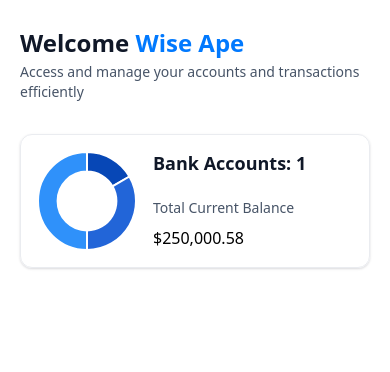
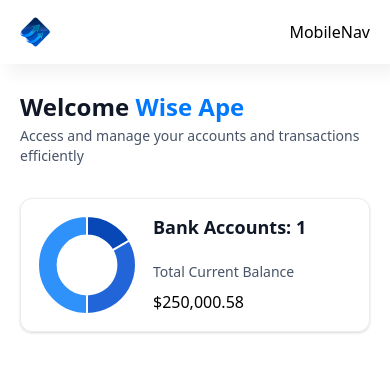
Before and after one commit to KyOnwe/wisestbank, a Next.js app: page / in a window 390 px wide. Shown: the top 372 px of the page. Built offline with nearby package versions, Linux system fonts and the light colour scheme.

Commit message:
initialize 'MobileNav' component for view on smaller screens

```diff
--- a/app/(root)/layout.tsx
+++ b/app/(root)/layout.tsx
@@ -1,4 +1,6 @@
+import MobileNav from "@/components/MobileNav";
 import Sidebar from "@/components/Sidebar";
+import Image from "next/image";
 
 export default function RootLayout({
   children,
@@ -9,7 +11,13 @@
   return (
    <main className="flex h-screen w-full font-inter">
      <Sidebar user={loggedIn} />
-     {children}
+     <div className="flex size-full flex-col">
+      <div className="root-layout">
+        <Image src="/icons/logo.svg" width={30} height={30} alt="menu icon" />
+        <MobileNav user={loggedIn}/>
+      </div>
+      {children}
+     </div>
    </main>
   );
 }
--- /dev/null
+++ b/components/MobileNav.tsx
@@ -0,0 +1,9 @@
+import React from 'react'
+
+const MobileNav = ({ user }: MobileNavProps) => {
+  return (
+    <div>MobileNav</div>
+  )
+}
+
+export default MobileNav
```
